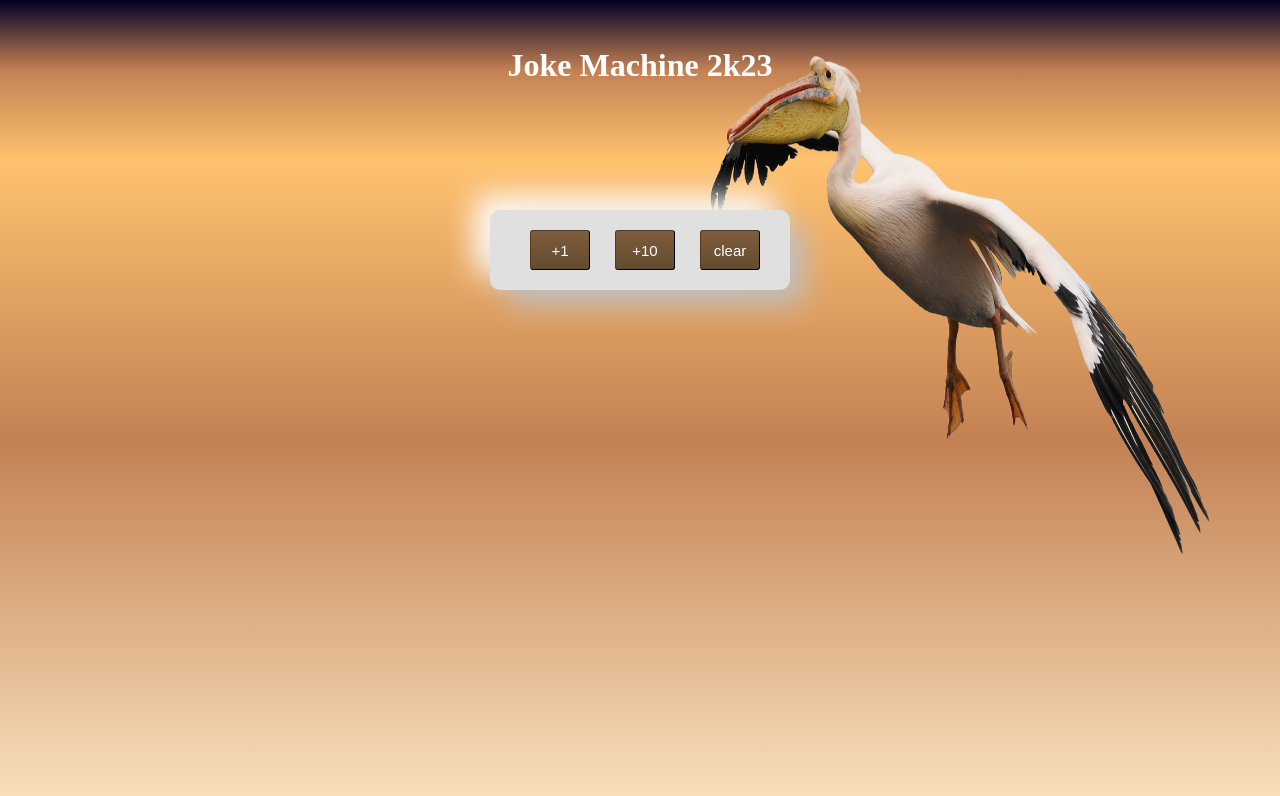
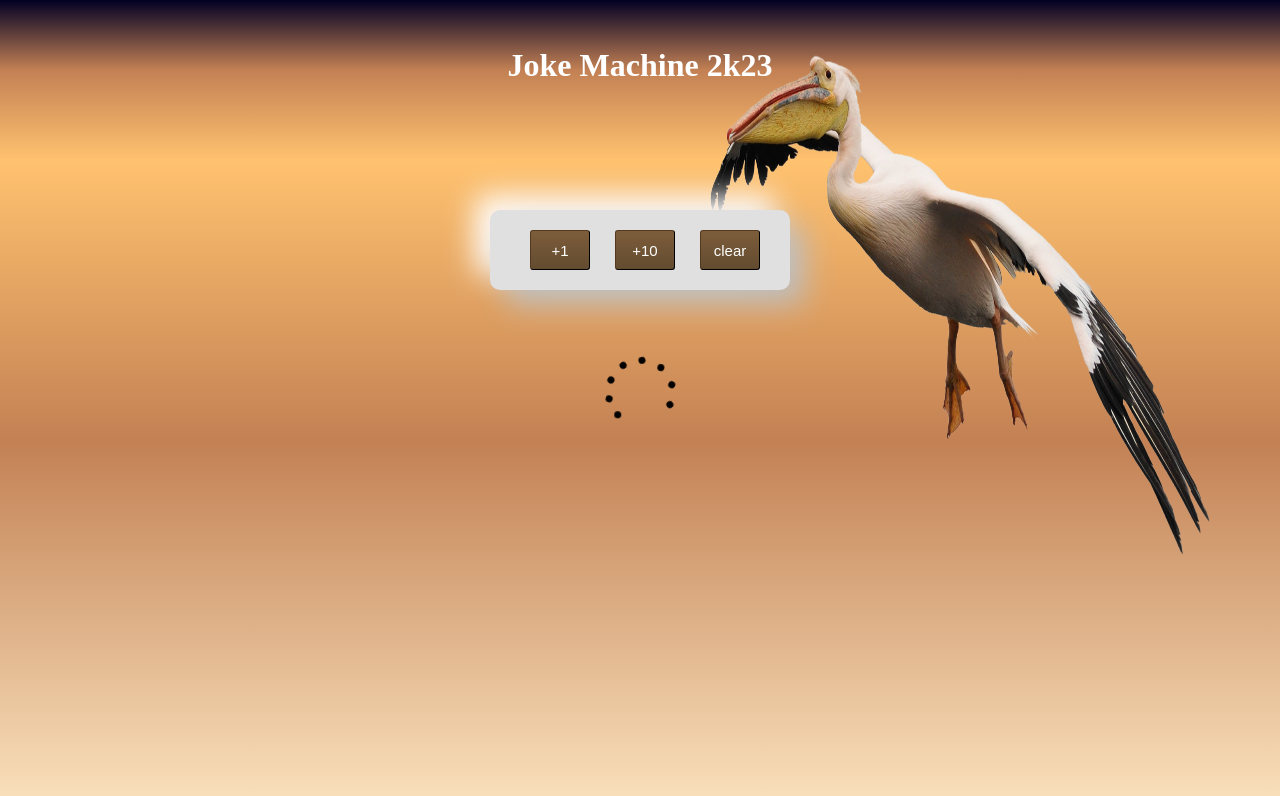
Before and after one commit to mateuszporeba/jokes-app, a Next.js app: page /components/jokes/jokesContainer in a window 1280 px wide. Both pictures are taken after a click on the button "+1". Shown: the top 796 px of the page. Built offline with nearby package versions, Linux system fonts and the light colour scheme; no server answers.

Commit message:
nice loading

```diff
--- a/src/pages/components/jokes/jokeCard.js
+++ b/src/pages/components/jokes/jokeCard.js
@@ -33,7 +33,9 @@ export default function Joke(props) {
       <hr></hr>
       {showPunchline && <>
         {showSpark && <>
-          <audio autoPlay src="/medium-explosion.mp3" />
+          {props.sound &&
+            <audio autoPlay src="/medium-explosion.mp3" />
+          }
           <Image
             className={styles.confetti}
             src={Spark}
--- a/src/pages/components/jokes/jokesContainer.js
+++ b/src/pages/components/jokes/jokesContainer.js
@@ -10,10 +10,15 @@ import uuid from 'react-uuid';
 export default function JokesContainer() {
 
   const [jokes, setJokes] = useState([{}]);
+  const [sound, setSound] = useState(true);
+  const [isLoading, setIsLoading] = useState(false);
 
   const getJoke = async () => {
+    setIsLoading(true);
+    console.log(isLoading);
     const result = await fetch('https://official-joke-api.appspot.com/random_joke');
     const data = await result.json();
+    setIsLoading(false);
 
     if (JSON.stringify(jokes) === '[{}]') {
       setJokes([{ id: data.id, type: data.type, setup: data.setup, punchline: data.punchline, key: uuid() }]);
@@ -29,8 +34,10 @@ export default function JokesContainer() {
   }
 
   const get10Jokes = async () => {
+    setIsLoading(true);
     const result = await fetch('https://official-joke-api.appspot.com/random_ten');
     const data = await result.json();
+    setIsLoading(false);
 
     if (JSON.stringify(jokes) === '[{}]') {
       setJokes([{ id: data[0].id, type: data[0].type, setup: data[0].setup, punchline: data[0].punchline, key: uuid() }]);
@@ -57,23 +64,32 @@ export default function JokesContainer() {
 
   let content = ('');
   if (jokes.length > 0 && JSON.stringify(jokes) != '[{}]') {
+
     content = (
-      <JokesList jokes={jokes} />
+      <div>
+        {isLoading && <div class={styles['lds-roller']}><div></div><div></div><div></div><div></div><div></div><div></div><div></div><div></div></div>}
+        <JokesList jokes={jokes} sound={sound} />
+      </div>
     );
+  } else if (isLoading) {
+    content = (
+      <div class={styles['lds-roller']}><div></div><div></div><div></div><div></div><div></div><div></div><div></div><div></div></div>
+    )
   }
 
   const onClearContentHandler = () => {
     setJokes([{}]);
-    console.log('clear');
+  }
+
+  const onSound = () => {
+    setSound(!sound);
   }
 
   return (
     <div>
-      <JokesController getOneJoke={getJoke} get10Jokes={get10Jokes} clearContent={onClearContentHandler} />
+      <JokesController getOneJoke={getJoke} get10Jokes={get10Jokes} clearContent={onClearContentHandler} sound={onSound} />
       <div className={styles['jokes-container']}>
         {content}
-
-
       </div>
     </div>
   )
--- a/src/pages/components/jokes/jokesController.js
+++ b/src/pages/components/jokes/jokesController.js
@@ -1,13 +1,21 @@
-import React from 'react'
+import React, { useState } from 'react'
 import styles from '../../../styles/jokesController.module.css'
 
 export default function JokesController(props) {
 
+  const [sound, setSound] = useState(true);
+
+  const soundHandler = () => {
+    setSound(!sound);
+    props.sound;
+  }
+  //----button disabel sound----
+/* <button className={styles['hvr-underline-from-right']} onClick={() => soundHandler()}>{sound ? 'dis sound' : 'en sound'}</button> */
   return (
     <div className={styles['controller-container']}>
       <button className={styles['hvr-underline-from-left']} onClick={() => props.getOneJoke()}>+1</button>
       <button className={styles['hvr-underline-from-center']} onClick={() => props.get10Jokes()}>+10</button>
-      <button className={styles['hvr-underline-from-right']} onClick={() => props.clearContent()}>clear</button>
+      <button className={styles['hvr-underline-from-center']} onClick={() => props.clearContent()}>clear</button>
     </div>
   )
 }
--- a/src/pages/components/jokes/jokesList.js
+++ b/src/pages/components/jokes/jokesList.js
@@ -9,14 +9,12 @@ export default function JokesList(props) {
   const matches = useMediaQuery('(max-width: 635px)');
 
   useEffect(() => {
-    console.log('matches:  '+matches);
-    console.log('props.jokes.length >= (matches ? 3 : 5):  '+props.jokes.length >= (matches ? 3 : 5));
     if (props.jokes.length >= (matches ? 3 : 5)) {
       setShowOverflowY(true);
     } else {
       setShowOverflowY(false);
     }
-}, [props.jokes.length])
+  }, [props.jokes.length])
 
 
   return (
@@ -28,6 +26,7 @@ export default function JokesList(props) {
           type={j.type}
           setup={j.setup}
           punchline={j.punchline}
+          sound={props.sound}
         />
       ))}
     </div>
--- a/src/styles/jokesContainer.module.css
+++ b/src/styles/jokesContainer.module.css
@@ -7,3 +7,89 @@
   gap: 50px;
   text-align: center;
 }
+/* -------------Loading-------------- */
+.lds-roller {
+  margin: 2rem auto;
+  width: 80px;
+  height: 80px;
+}
+.lds-roller div {
+  animation: lds-roller 1.2s cubic-bezier(0.5, 0, 0.5, 1) infinite;
+  transform-origin: 40px 40px;
+}
+.lds-roller div:after {
+  content: " ";
+  display: block;
+  position: absolute;
+  width: 7px;
+  height: 7px;
+  border-radius: 50%;
+  /* background: #fff; */
+  background: black;
+  margin: -4px 0 0 -4px;
+}
+.lds-roller div:nth-child(1) {
+  animation-delay: -0.036s;
+}
+.lds-roller div:nth-child(1):after {
+  top: 63px;
+  left: 63px;
+}
+.lds-roller div:nth-child(2) {
+  animation-delay: -0.072s;
+}
+.lds-roller div:nth-child(2):after {
+  top: 68px;
+  left: 56px;
+}
+.lds-roller div:nth-child(3) {
+  animation-delay: -0.108s;
+}
+.lds-roller div:nth-child(3):after {
+  top: 71px;
+  left: 48px;
+}
+.lds-roller div:nth-child(4) {
+  animation-delay: -0.144s;
+}
+.lds-roller div:nth-child(4):after {
+  top: 72px;
+  left: 40px;
+}
+.lds-roller div:nth-child(5) {
+  animation-delay: -0.18s;
+}
+.lds-roller div:nth-child(5):after {
+  top: 71px;
+  left: 32px;
+}
+.lds-roller div:nth-child(6) {
+  animation-delay: -0.216s;
+}
+.lds-roller div:nth-child(6):after {
+  top: 68px;
+  left: 24px;
+}
+.lds-roller div:nth-child(7) {
+  animation-delay: -0.252s;
+}
+.lds-roller div:nth-child(7):after {
+  top: 63px;
+  left: 17px;
+}
+.lds-roller div:nth-child(8) {
+  animation-delay: -0.288s;
+}
+.lds-roller div:nth-child(8):after {
+  top: 56px;
+  left: 12px;
+}
+@keyframes lds-roller {
+  0% {
+    transform: rotate(0deg);
+  }
+  100% {
+    transform: rotate(360deg);
+  }
+}
+/* --------------------------- */
--- a/src/styles/jokesList.module.css
+++ b/src/styles/jokesList.module.css
@@ -27,7 +27,6 @@
   -webkit-box-shadow: inset 0 0 6px rgba(0,0,0,0.5);
 }
 
-
 .overflowYHidden{
   overflow-y: hidden;
 }
```
